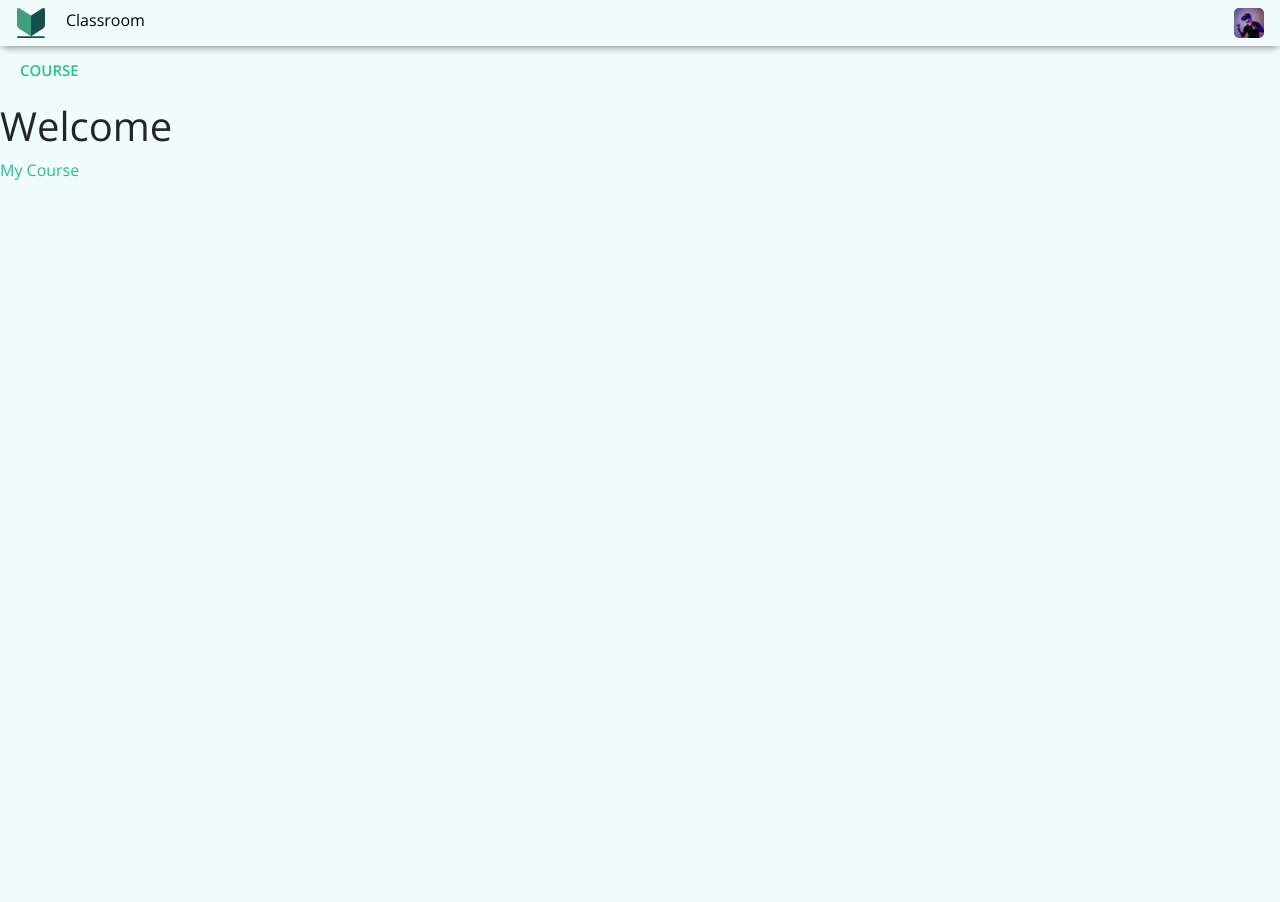
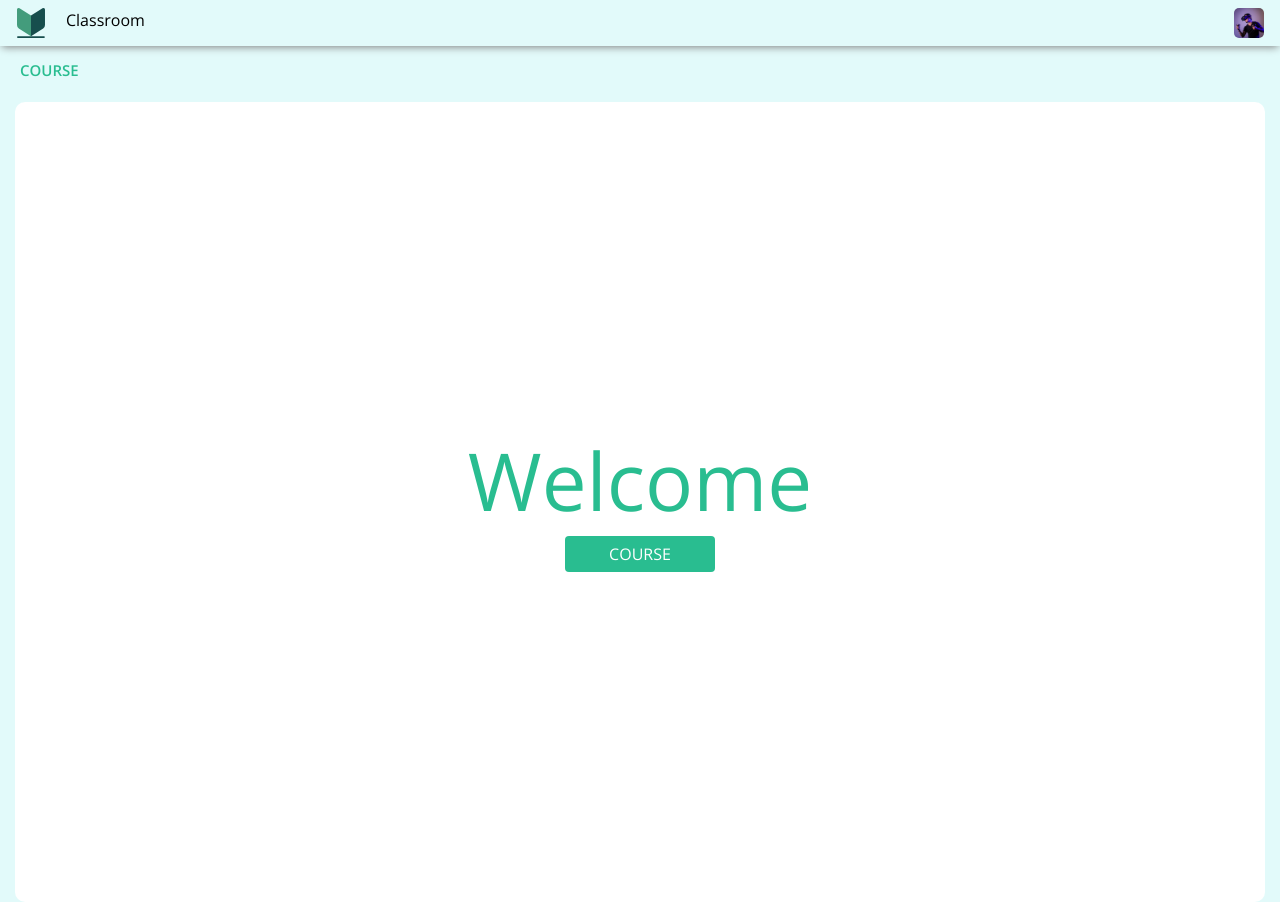
Before and after one commit to annkay108/fusemachines_task, a React (Create React App) app in the folder client/: page / in a window 1280 px wide. Before the commit the page ends 800 px from the top, so only its background shows below. Built offline with nearby package versions, Linux system fonts and the light colour scheme.

Commit message:
style added to the splash page

```diff
--- a/client/src/index.scss
+++ b/client/src/index.scss
@@ -2,7 +2,7 @@
 
 body{
     margin: 0;
-    background: #f1fcfc;
+    background: #e2fafa ;
     font-family: 'Open Sans', sans-serif;
 }
 
--- a/client/src/pages/Splash.tsx
+++ b/client/src/pages/Splash.tsx
@@ -4,14 +4,16 @@ import { Link } from "react-router-dom";
 
 const Splash = () => {
     return (
-        <div className="Splash">
-            <h1>
-                Welcome
-            </h1>
-            <div>
-                <Link to = "/course">
-                    My Course
-                </Link>
+        <div className="splash">
+            <div className="splash-content">
+                <h1>
+                    Welcome
+                </h1>
+                <div>
+                    <Link className = "btn btn-primary course" to = "/course">
+                        COURSE
+                    </Link>
+                </div>
             </div>
         </div>
     )
--- a/client/src/styles/_nav.scss
+++ b/client/src/styles/_nav.scss
@@ -1,5 +1,5 @@
 .navbar {
-    background: #f1fcfc !important;
+    background: #e2fafa !important;
     box-shadow: 0 3px 8px -2px gray;
 
     .homeLink{
--- a/client/src/styles/_splash.scss
+++ b/client/src/styles/_splash.scss
@@ -0,0 +1,24 @@
+.splash{
+    background: white;
+    height: 100vh;
+    margin: 0px 15px;
+    border-radius: 10px;
+    display: flex;
+    justify-content: center;
+    align-items: center;
+
+    .splash-content{
+        text-align: center;
+
+        h1{
+            font-size: 80px;
+            color: #29bd90;
+        }
+
+        .course{
+            background-color: #29bd90 !important;
+            border: none;
+            width: 150px;
+        }
+    }
+}
```
